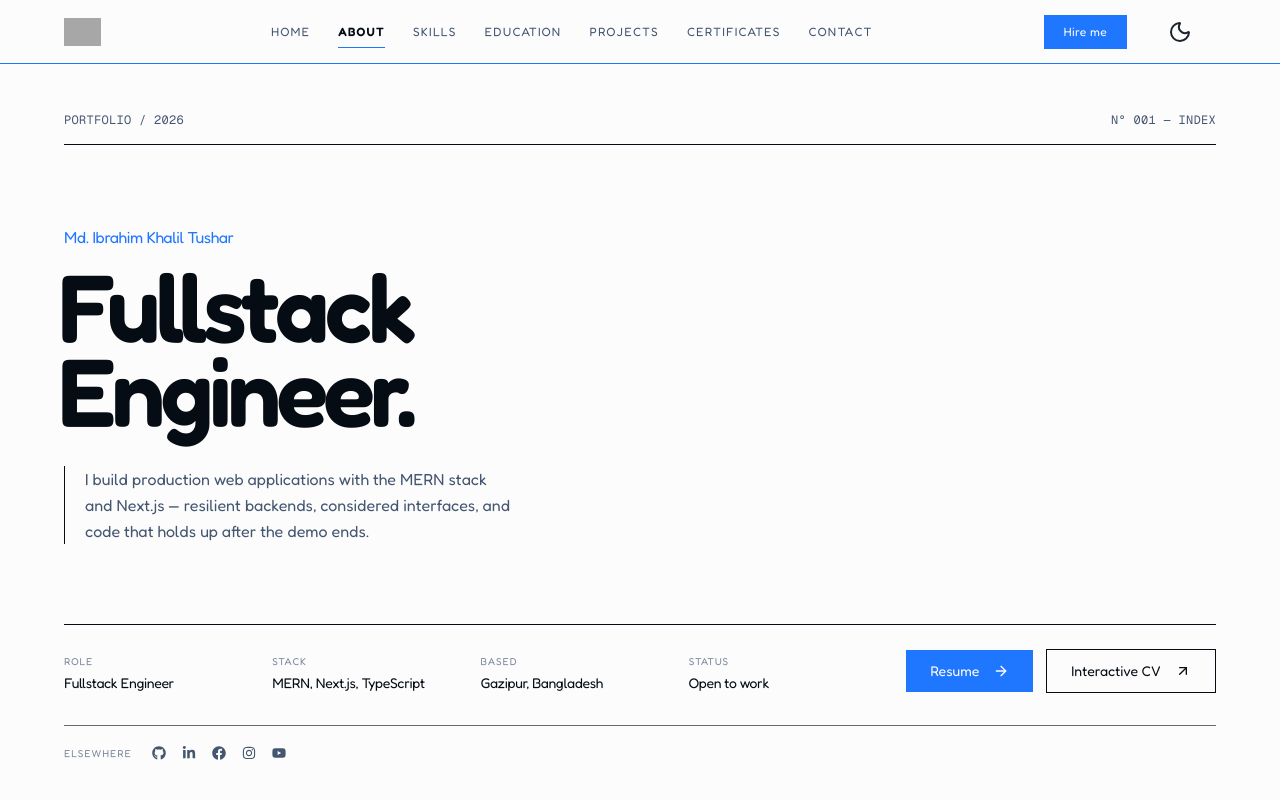
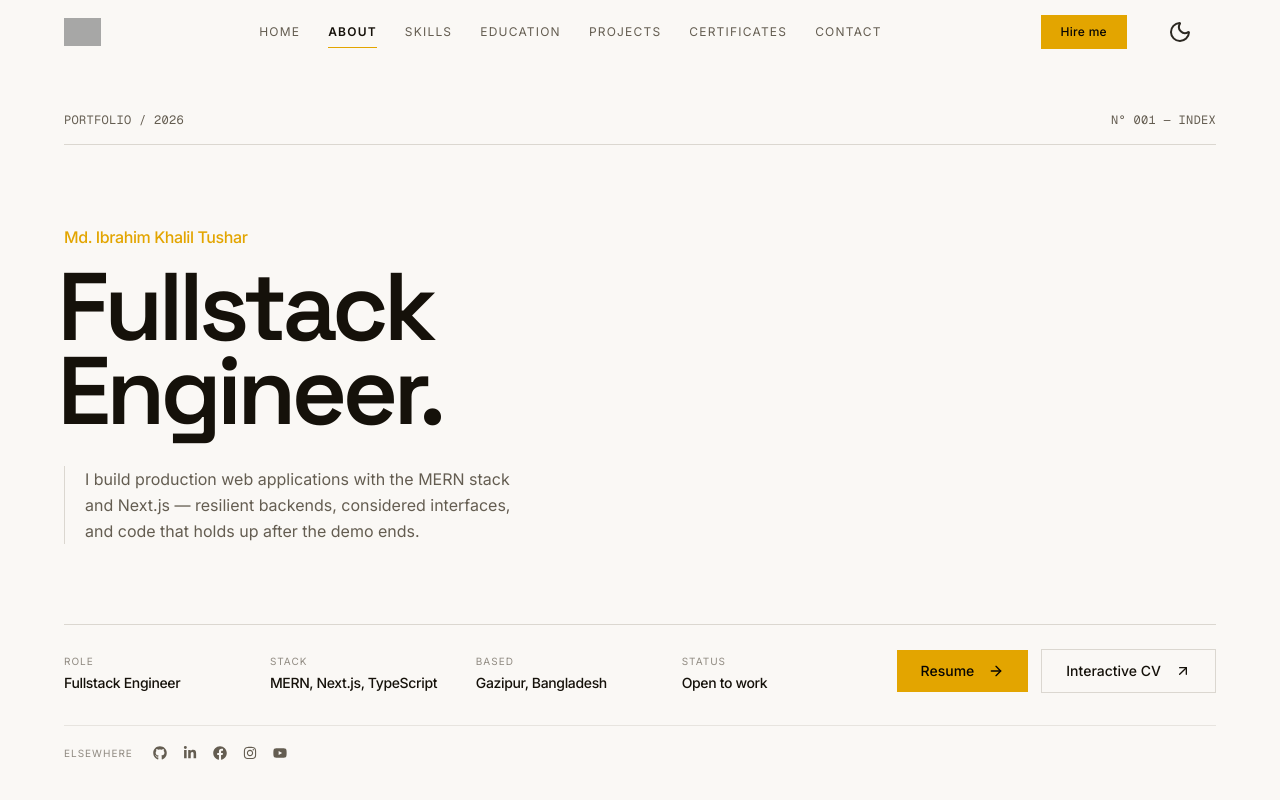
Before and after one commit to iktushar01/iktushar01.me, a Next.js app: page / in a window 1280 px wide. Shown: the top 800 px of the page. Built offline with nearby package versions, Linux system fonts and the light colour scheme; grey boxes are pictures that could not be loaded.

Commit message:
refactor: update font styles and enhance cursor interactions across components

```diff
--- a/src/app/globals.css
+++ b/src/app/globals.css
@@ -5,13 +5,9 @@
 @custom-variant dark (&:is(.dark *));
 
 @theme inline {
-  --font-cartoon: var(--font-fredoka);
-  --font-handwritten: var(--font-bubblegum);
+  --font-sans: var(--font-inter);
+  --font-display: var(--font-space-grotesk);
   --font-mono: var(--font-geist-mono);
-
-  --radius-cartoon: 2rem;
-  --radius-cartoon-lg: 2.5rem;
-  --radius-sticker: 1.25rem;
 
   --color-background: var(--background);
   --color-foreground: var(--foreground);
@@ -30,74 +26,81 @@
 }
 
 :root {
-  --background: oklch(0.99 0 0);
-  --foreground: oklch(0.15 0.02 250);
+  /* Clean, slightly warm off-white */
+  --background: oklch(0.98 0.005 80);
+  --foreground: oklch(0.18 0.015 80);
 
   --card: oklch(1 0 0);
-  --card-foreground: oklch(0.15 0.02 250);
+  --card-foreground: oklch(0.18 0.015 80);
 
-  --primary: oklch(0.6 0.22 260);
-  --primary-foreground: oklch(0.99 0 0);
+  /* Light mode primary: An elegant, high-contrast golden amber (accessible) */
+  --primary: oklch(0.76 0.16 82);
+  --primary-foreground: oklch(0.12 0.01 80);
 
-  --secondary: oklch(0.92 0.03 260);
-  --secondary-foreground: oklch(0.2 0.05 260);
+  /* Warm slate neutrals for secondary structures */
+  --secondary: oklch(0.94 0.01 80);
+  --secondary-foreground: oklch(0.25 0.02 80);
 
-  --muted: oklch(0.96 0.01 260);
-  --muted-foreground: oklch(0.45 0.05 260);
+  --muted: oklch(0.95 0.008 80);
+  --muted-foreground: oklch(0.48 0.02 80);
 
-  --accent: oklch(0.85 0.2 100);
-  --accent-foreground: oklch(0.15 0.02 250);
+  --accent: oklch(0.94 0.01 80);
+  --accent-foreground: oklch(0.18 0.01 80);
 
   --destructive: oklch(0.55 0.22 25);
-  --border: oklch(0.15 0.02 250);
-  --input: oklch(0.15 0.02 250);
-  --ring: oklch(0.6 0.22 260);
+  --border: oklch(0.88 0.01 80);
+  --input: oklch(0.88 0.01 80);
+  --ring: oklch(0.76 0.16 82);
 
-  --radius: 1rem;
-
-  /* Cartoon system: shadow ink + two depth levels (see @utility shadow-cartoon-*) */
-  --cartoon-shadow: rgb(0 0 0);
+  --radius: 0rem;
 }
 
 .dark {
-  --background: oklch(0.14 0.02 255);
-  --foreground: oklch(0.98 0.01 255);
+  /* Rich, premium charcoal tinted with a microscopic bit of warm amber hue */
+  --background: oklch(0.13 0.012 85);
+  --foreground: oklch(0.97 0.006 85);
 
-  --card: oklch(0.18 0.03 255);
-  --card-foreground: oklch(0.98 0.01 255);
+  --card: oklch(0.16 0.012 85);
+  --card-foreground: oklch(0.97 0.006 85);
 
-  --primary: oklch(0.7 0.25 310);
-  --primary-foreground: oklch(0.1 0.02 255);
+  /* Dark mode primary: Vibrant neon cyber-yellow that punches beautifully through dark panels */
+  --primary: oklch(0.86 0.17 96);
+  --primary-foreground: oklch(0.1 0.01 85);
 
-  --secondary: oklch(0.25 0.04 255);
-  --secondary-foreground: oklch(0.98 0.01 255);
+  --secondary: oklch(0.22 0.015 85);
+  --secondary-foreground: oklch(0.97 0.006 85);
 
-  --muted: oklch(0.22 0.03 255);
-  --muted-foreground: oklch(0.7 0.02 255);
+  --muted: oklch(0.2 0.012 85);
+  --muted-foreground: oklch(0.64 0.015 85);
 
-  --accent: oklch(0.72 0.18 95);
-  --accent-foreground: oklch(0.12 0.02 255);
+  --accent: oklch(0.22 0.015 85);
+  --accent-foreground: oklch(0.97 0.006 85);
 
-  --destructive: oklch(0.5 0.2 25);
-  --border: oklch(0.92 0.02 255 / 0.35);
-  --input: oklch(0.92 0.02 255 / 0.35);
-  --ring: oklch(0.7 0.25 310);
+  --destructive: oklch(0.6 0.2 25);
 
-  --cartoon-shadow: oklch(0.95 0.01 255 / 0.22);
+  /* Semi-transparent hairline borders using modern oklch opacity syntax */
+  --border: oklch(0.97 0.006 85 / 0.12);
+  --input: oklch(0.97 0.006 85 / 0.12);
+  --ring: oklch(0.86 0.17 96);
 }
 
 @layer base {
   * {
-    @apply border-border/25 outline-ring/50;
+    @apply border-border outline-ring/50;
   }
 
   body {
-    @apply bg-background text-foreground antialiased font-cartoon;
+    @apply bg-background text-foreground antialiased font-sans;
+  }
+
+  h1, h2, h3, h4,
+  .font-display {
+    @apply font-display;
   }
 
   ::selection {
-    background: var(--foreground);
-    color: var(--background);
+    background: var(--primary);
+    color: var(--primary-foreground);
   }
 
   :is(
@@ -146,67 +149,37 @@ html[data-app-ready="true"] [data-app-content] {
   from {
     opacity: 0;
   }
-
   to {
     opacity: 1;
   }
 }
 
-/* Sonner toasts should follow the active app theme instead of browser defaults. */
+/* Sonner toasts follow the flat editorial system: hairline border, no shadow */
 [data-sonner-toast] {
-  border: 4px solid var(--border) !important;
+  border: 1px solid var(--border) !important;
   background: var(--card) !important;
   color: var(--card-foreground) !important;
-  box-shadow: 8px 8px 0 0 var(--cartoon-shadow) !important;
+  border-radius: 0 !important;
+  box-shadow: none !important;
 }
 
 [data-sonner-toast] [data-title] {
   color: var(--card-foreground) !important;
-  font-weight: 900;
-  font-style: italic;
-  text-transform: uppercase;
+  font-weight: 600;
 }
 
 [data-sonner-toast] [data-description] {
   color: var(--muted-foreground) !important;
-  font-weight: 600;
+  font-weight: 400;
 }
 
-/* Sticker / neo-brutalist shadows (two levels only) */
-@utility shadow-cartoon-sm {
-  box-shadow: 4px 4px 0 0 var(--cartoon-shadow);
-}
-
-@utility shadow-cartoon-md {
-  box-shadow: 8px 8px 0 0 var(--cartoon-shadow);
-}
-
-@utility drop-shadow-cartoon {
-  filter: drop-shadow(6px 6px 0 var(--cartoon-shadow));
-}
-
+/* Low-opacity dot grid, used sparingly as section texture */
 @utility lp-dots {
-  background-image: radial-gradient(var(--foreground) 2px, transparent 2px);
+  background-image: radial-gradient(var(--border) 1px, transparent 1px);
   background-size: 32px 32px;
 }
 
-/* Stroked display text (used with primary fill) */
-.text-outline {
-  -webkit-text-stroke: 2px var(--cartoon-shadow);
-  color: var(--primary);
-}
-
-@media (min-width: 768px) {
-  .text-outline {
-    -webkit-text-stroke: 3px var(--cartoon-shadow);
-  }
-}
-
-.dark .text-outline {
-  -webkit-text-stroke-color: oklch(0.95 0.01 255 / 0.45);
-}
-
-/* Landing layout: 8px grid rhythm */
+/* Landing layout rhythm */
 @utility lp-section {
   @apply relative overflow-hidden bg-background py-20 sm:py-24 md:py-28;
 }
@@ -230,6 +203,6 @@ html[data-app-ready="true"] [data-app-content] {
 }
 
 ::view-transition-old(root), ::view-transition-new(root) {
-    animation: none;
-    mix-blend-mode: normal;
+  animation: none;
+  mix-blend-mode: normal;
 }
--- a/src/app/layout.tsx
+++ b/src/app/layout.tsx
@@ -1,22 +1,22 @@
 import type { Metadata } from "next";
-// Import Cartoonish Fonts
-import { Fredoka, Bubblegum_Sans, Geist_Mono } from "next/font/google";
+import { Space_Grotesk, Inter, Geist_Mono } from "next/font/google";
 import "./globals.css";
 import { ThemeProvider } from "@/components/theme-provider";
 import { ThemedToaster } from "@/components/themed-toaster";
 import SmoothFollowerClient from "@/components/SmoothFollowerClient";
+import AppReadyClient from "@/components/AppReadyClient";
 import Loading from "./loading";
 
-const fredoka = Fredoka({
-  variable: "--font-fredoka",
+const spaceGrotesk = Space_Grotesk({
+  variable: "--font-space-grotesk",
   subsets: ["latin"],
-  weight: ["400", "600", "700"], // Bold weights are key for cartoon UI
+  weight: ["500", "600", "700"],
 });
 
-const bubblegum = Bubblegum_Sans({
-  variable: "--font-bubblegum",
+const inter = Inter({
+  variable: "--font-inter",
   subsets: ["latin"],
-  weight: ["400"],
+  weight: ["400", "500", "600"],
 });
 
 const geistMono = Geist_Mono({
@@ -43,23 +43,24 @@ export default function RootLayout({
     <html
       lang="en"
       suppressHydrationWarning
-      className={`${fredoka.variable} ${bubblegum.variable} ${geistMono.variable} h-full antialiased`}
+      className={`${spaceGrotesk.variable} ${inter.variable} ${geistMono.variable} h-full antialiased`}
     >
-      <body suppressHydrationWarning className="min-h-full flex flex-col font-cartoon">
+      <body suppressHydrationWarning className="min-h-full flex flex-col font-sans">
 
         <Loading />
 
+        <AppReadyClient />
         <ThemeProvider
           attribute="class"
           defaultTheme="system"
           enableSystem
           disableTransitionOnChange
         >
-          <div data-app-content className="flex flex-1 flex-col min-h-full">
+          <div data-app-content>
             {children}
-            <SmoothFollowerClient />
-            <ThemedToaster />
           </div>
+          <SmoothFollowerClient />
+          <ThemedToaster />
         </ThemeProvider>
       </body>
     </html>
--- a/src/components/modules/homepage/certificates.tsx
+++ b/src/components/modules/homepage/certificates.tsx
@@ -33,7 +33,7 @@ export default function Certificates() {
             transition={{ ...springSoft, delay: index * 0.05 }}
             className="group text-left"
           >
-            <div className="relative aspect-video border border-border bg-muted overflow-hidden">
+            <div data-cursor-hover className="relative aspect-video border border-border bg-muted overflow-hidden">
               <Image
                 src={cert.image}
                 alt={cert.title}
--- a/src/components/modules/homepage/navbar.tsx
+++ b/src/components/modules/homepage/navbar.tsx
@@ -1,7 +1,7 @@
 "use client";
 
 import React, { useEffect, useMemo, useRef, useState, useCallback } from "react";
-import { motion, AnimatePresence, useScroll, useSpring } from "framer-motion";
+import { motion, AnimatePresence } from "framer-motion";
 import Image from "next/image";
 import { ArrowUpRight, Menu, X } from "lucide-react";
 import { cn } from "@/lib/utils";
@@ -32,13 +32,6 @@ export default function Navbar() {
 
     const navItemIds = useMemo(() => NAV_ITEMS.map((i) => i.id), []);
     const sectionRangesRef = useRef<Array<{ id: string; top: number; bottom: number }>>([]);
-
-    const { scrollYProgress } = useScroll();
-    const scaleX = useSpring(scrollYProgress, {
-        stiffness: 160,
-        damping: 22,
-        restDelta: 0.001
-    });
 
     const scrollToSection = useCallback((id: string) => {
         const element = document.getElementById(id);
@@ -113,12 +106,6 @@ export default function Navbar() {
                 )}
             >
                 <div className="relative max-w-7xl mx-auto px-5 sm:px-10 lg:px-16 h-16 flex items-center justify-between">
-                    {/* Scroll progress — thin flat line, theme accent */}
-                    <motion.div
-                        className="absolute bottom-0 left-0 right-0 h-px bg-primary origin-left"
-                        style={{ scaleX }}
-                    />
-
                     {/* Logo */}
                     <button
                         onClick={() => scrollToSection("home")}
--- a/src/components/modules/homepage/projects.tsx
+++ b/src/components/modules/homepage/projects.tsx
@@ -56,6 +56,7 @@ const ProjectRow: React.FC<{
       <button
         type="button"
         onClick={onOpen}
+        data-cursor-hover
         className="lg:col-span-5 relative aspect-video overflow-hidden border border-border bg-muted text-left"
       >
         <Image
```
Also changed, not shown: src/components/modules/SmoothFollower/SmoothFollower.tsx (+13 -0 lines).
